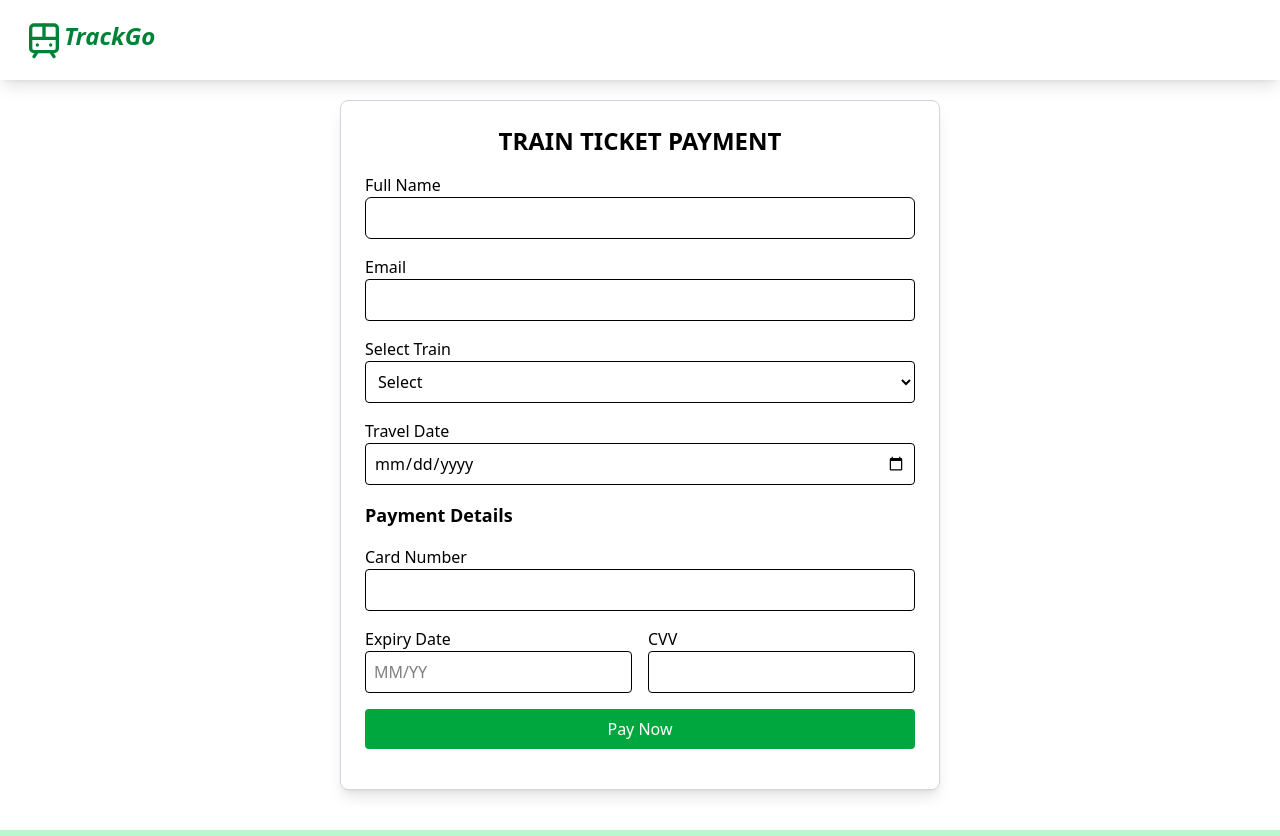
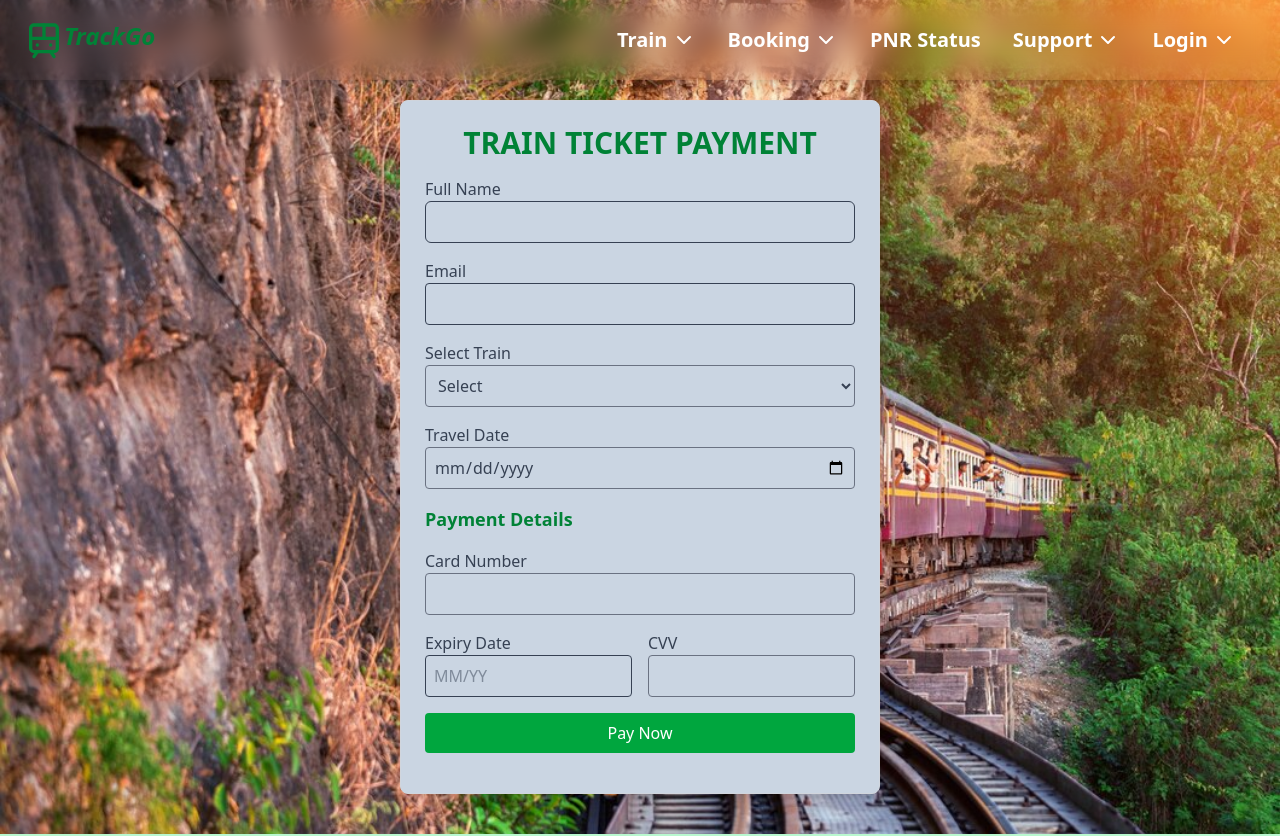
Before and after one commit to kiranmore2404/icp9.0-react-group-project-4, a React (Vite) app: page /payment in a window 1280 px wide. Shown: the top 836 px of the page. Built offline with nearby package versions, Linux system fonts and the light colour scheme.

Commit message:
changes added

```diff
--- a/src/views/Authentication/Login.jsx
+++ b/src/views/Authentication/Login.jsx
@@ -36,7 +36,7 @@ export default function Login() {
         <h2 className="text-3xl font-bold text-green-700 text-center mb-4">LOGIN</h2>
         <form onSubmit={handleSubmit}>
           <div className="mb-4">
-            <label className="block text-[#333333] text-sm font-medium">Username</label>
+            <label className="block text-gray-700 text-sm font-medium">Username</label>
             <input
               type="text"
               className="w-full px-4 py-2 border border-gray-300 rounded-md focus:ring-2 focus:ring-[#008000]"
@@ -46,7 +46,7 @@ export default function Login() {
             />
           </div>
           <div className="mb-2">
-            <label className="block text-[#333333] text-sm font-medium">Password</label>
+            <label className="block text-gray-700 text-sm font-medium">Password</label>
             <input
               type="password"
               className="w-full px-4 py-2 border border-gray-300 rounded-md focus:ring-2 focus:ring-[#008000]"
--- a/src/views/Booking/PassengerDetail.jsx
+++ b/src/views/Booking/PassengerDetail.jsx
@@ -1,5 +1,6 @@
 import { useState } from "react";
 import toast, { Toaster } from 'react-hot-toast';
+import Background from "../../assets/images/bg7.jpg";
 
 export default function PassengerForm() {
   const [formData, setFormData] = useState({
@@ -21,25 +22,31 @@ export default function PassengerForm() {
   };
 
   return (
-    <div className="w-150 m-10 mt-25 mx-auto bg-white p-6 rounded-lg shadow-lg border border-gray-300">
-      <h2 className="text-2xl font-bold text-center mb-4">PASSENGER DETAILS</h2>
+    <div
+        className="min-h-screen flex items-center justify-center bg-cover bg-center"
+        style={{
+          backgroundImage: `url(${Background})`,
+        }}
+    >
+    <div className="w-120 mx-auto bg-slate-300 p-6 m-10 mt-25 rounded-lg shadow-lg border border-gray-300">
+      <h2 className="text-3xl text-green-700 font-bold text-center mb-4">PASSENGER DETAILS</h2>
       <form onSubmit={handleSubmit} className="space-y-4">
         <div>
-          <label className="block font-medium">Name</label>
+          <label className="block font-medium text-gray-700">Name</label>
           <input type="text" name="name" value={formData.name} onChange={handleChange} required
-            className="w-full p-2 border rounded-md " />
+            className="w-full p-2 border rounded-md text-gray-700" />
         </div>
 
         <div>
-          <label className="block font-medium">Age</label>
+          <label className="block font-medium text-gray-700">Age</label>
           <input type="number" name="age" value={formData.age} onChange={handleChange} required
-            className="w-full p-2 border rounded-md " />
+            className="w-full p-2 border rounded-md text-gray-700" />
         </div>
 
         <div>
-          <label className="block font-medium">Gender</label>
+          <label className="block font-medium text-gray-700">Gender</label>
           <select name="gender" value={formData.gender} onChange={handleChange} required
-            className="w-full p-2 border rounded-md ">
+            className="w-full p-2 border rounded-md text-gray-700">
             <option value="">Select</option>
             <option value="Male">Male</option>
             <option value="Female">Female</option>
@@ -48,15 +55,15 @@ export default function PassengerForm() {
         </div>
 
         <div>
-          <label className="block font-medium">ID Proof</label>
+          <label className="block font-medium text-gray-700">ID Proof</label>
           <input type="text" name="idProof" value={formData.idProof} onChange={handleChange} required
-            className="w-full p-2 border rounded-md " />
+            className="w-full p-2 border rounded-md text-gray-700" />
         </div>
 
         <div>
-          <label className="block font-medium">Seat Preference</label>
+          <label className="block font-medium text-gray-700">Seat Preference</label>
           <select name="seatPreference" value={formData.seatPreference} onChange={handleChange} required
-            className="w-full p-2 border rounded-md ">
+            className="w-full p-2 border rounded-md text-gray-700">
             <option value="">Select</option>
             <option value="Window">Window</option>
             <option value="Aisle">Aisle</option>
@@ -68,5 +75,6 @@ export default function PassengerForm() {
         <Toaster/>
       </form>
     </div>
+    </div>
   );
 }
--- a/src/views/Booking/Payment.jsx
+++ b/src/views/Booking/Payment.jsx
@@ -1,5 +1,6 @@
 import React, { useState } from "react";
 import toast, { Toaster } from 'react-hot-toast';
+import Background from "../../assets/images/bg7.jpg";
 
 const Payment = () => {
   const [formData, setFormData] = useState({
@@ -22,53 +23,82 @@ const Payment = () => {
   };
 
   return (
-    <div className="w-150 mx-auto m-10 mt-25 p-6 bg-white shadow-lg rounded-lg border border-gray-300">
-      <h2 className="text-2xl  text-center font-bold mb-4">TRAIN TICKET PAYMENT</h2>
+    <div
+        className="min-h-screen flex items-center justify-center bg-cover bg-center"
+        style={{
+          backgroundImage: `url(${Background})`,
+        }}
+    >
+    <div className="w-120 mx-auto bg-slate-300 p-6 m-10 mt-25 rounded-lg shadow-lg border border-gray-300">
+      <h2 className="text-3xl text-green-700 text-center font-bold mb-4">TRAIN TICKET PAYMENT</h2>
       <form onSubmit={handleSubmit} className="space-y-4">
         <div>
-          <label className="block font-medium">Full Name</label>
-          <input type="text"
-           name="name"
+          <label className="block font-medium text-gray-700">Full Name</label>
+          <input
+            type="text"
             value={formData.name}
             onChange={handleChange}
             required
-             className="w-full p-2 border rounded-md" />
+             className="w-full p-2 border rounded-md text-gray-700" />
         </div>
         <div>
-          <label className="block font-medium">Email</label>
-          <input type="email" name="email" value={formData.email} onChange={handleChange} required className="w-full p-2 border rounded" />
+          <label className="block font-medium text-gray-700">Email</label>
+          <input
+            type="email"
+            value={formData.email}
+            onChange={handleChange}
+            required
+            className="w-full p-2 border rounded text-gray-700" />
         </div>
         <div>
-          <label className="block font-medium">Select Train</label>
-          <select name="train" value={formData.train} onChange={handleChange} required className="w-full p-2 border rounded">
+          <label className="block font-medium text-gray-700">Select Train</label>
+          <select
+             value={formData.train}
+             onChange={handleChange}
+             required
+             className="w-full p-2 border border-gray-500 outline-none focus:border-green-500 rounded text-gray-700"
+          >
             <option value="">Select</option>
             <option value="Express Train">Express Train</option>
             <option value="Superfast Train">Superfast Train</option>
           </select>
         </div>
         <div>
-          <label className="block font-medium">Travel Date</label>
-          <input type="date" name="date" value={formData.date} onChange={handleChange} required className="w-full p-2 border rounded" />
+          <label className="block font-medium text-gray-700">Travel Date</label>
+          <input
+            type="date"
+            value={formData.date}
+            onChange={handleChange}
+            required
+            className="w-full p-2 border border-gray-500 outline-none focus:border-green-500 rounded text-gray-700"
+          />
         </div>
-        <h3 className="text-lg font-semibold mt-4">Payment Details</h3>
+        <h3 className="text-lg font-semibold mt-4 text-green-700">Payment Details</h3>
         <div>
-          <label className="block font-medium">Card Number</label>
-          <input type="text" name="cardNumber" value={formData.cardNumber} onChange={handleChange} required className="w-full p-2 border rounded" />
+          <label className="block font-medium text-gray-700">Card Number</label>
+          <input
+            type="text"
+            name="cardNumber"
+            value={formData.cardNumber}
+            onChange={handleChange}
+            required
+            className="w-full p-2 border border-gray-500 outline-none focus:border-green-500 rounded text-gray-700" />
         </div>
         <div className="flex space-x-4">
           <div className="w-1/2">
-            <label className="block font-medium">Expiry Date</label>
-            <input type="text" name="expiry" value={formData.expiry} onChange={handleChange} required className="w-full p-2 border rounded" placeholder="MM/YY" />
+            <label className="block font-medium text-gray-700">Expiry Date</label>
+            <input type="text" name="expiry" value={formData.expiry} onChange={handleChange} required className="w-full p-2 border rounded text-gray-700" placeholder="MM/YY" />
           </div>
           <div className="w-1/2">
-            <label className="block font-medium">CVV</label>
-            <input type="text" name="cvv" value={formData.cvv} onChange={handleChange} required className="w-full p-2 border rounded" />
+            <label className="block font-medium text-gray-700">CVV</label>
+            <input type="text" name="cvv" value={formData.cvv} onChange={handleChange} required className="w-full p-2 border border-gray-500 outline-none focus:border-green-500 rounded text-gray-700" />
           </div>
         </div>
         <button type="submit" className="w-full bg-green-600 text-white p-2 rounded hover:bg-green-700">Pay Now</button>
         <Toaster/>
       </form>
     </div>
+    </div>
   );
 };
 
```
Also changed, not shown: src/views/Authentication/Forgotpassword.jsx (+33 -34 lines), src/views/Booking/Booking.jsx (+22 -15 lines).
